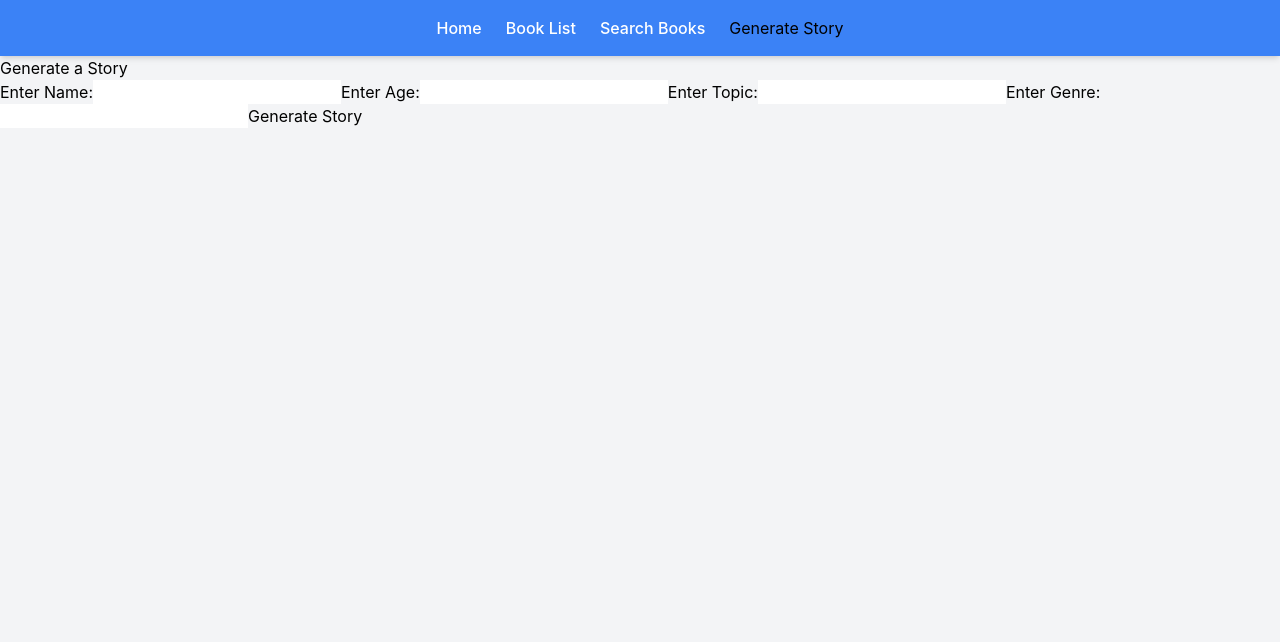
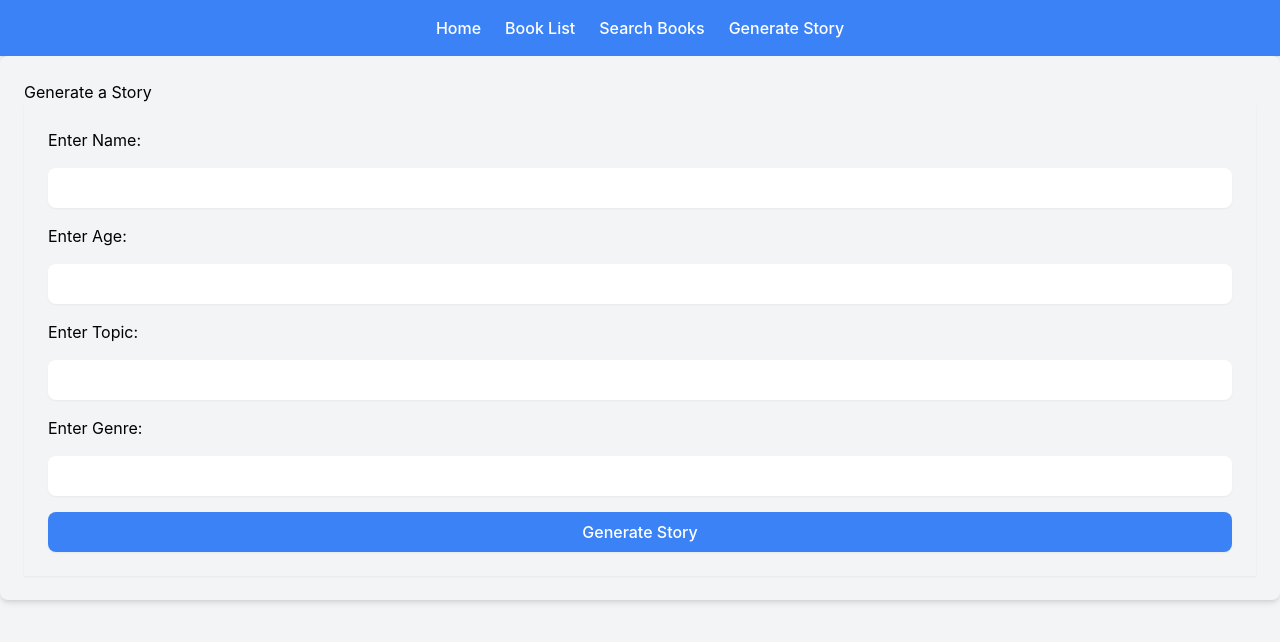
Before and after one commit to joulesdominic/COMP3504-final-project, a React (Create React App) app in the folder client/: page /books/generate in a window 1280 px wide. Shown: the top 642 px of the page. Built offline with nearby package versions, Linux system fonts and the light colour scheme.

Commit message:
Added styling to Generate page

```diff
--- a/client/src/App.js
+++ b/client/src/App.js
@@ -13,7 +13,7 @@ function App() {
         <Link to="/" className="text-white font-medium hover:underline">Home</Link>
         <Link to="/books" className="text-white font-medium hover:underline">Book List</Link>
         <Link to="/books/search" className="text-white font-medium hover:underline">Search Books</Link>
-        <Link to="/books/generate">Generate Story</Link>
+        <Link to="/books/generate" className='text-white font-medium hover:underline'>Generate Story</Link>
       </nav>
 
       <Routes>
--- a/client/src/components/GenerateBook.js
+++ b/client/src/components/GenerateBook.js
@@ -23,15 +23,16 @@ function GenerateStory() {
     };
 
     return(
-        <div>
+        <div className='max-w-4x1 mx-auto p-6 bg-gray-100 rounded-lg shadow-md'>
             <h1>Generate a Story</h1>
-            <form onSubmit={handleSubmit}>
+            <form onSubmit={handleSubmit} className='flex flex-col space-y-4 bg=white p-6 rounged-lg shadow-sm'>
                 <lable>Enter Name:</lable>
                 <input
                     type='text'
                     value={name}
                     onChange={(e) => setName(e.target.value)}
                     required
+                    className='w-full border-gray-300 rounded-lg shadow-sm focus:ring focus:ring-blue-300 focus:outline-none p-2'
                 />
                 <lable>Enter Age:</lable>
                 <input
@@ -39,6 +40,7 @@ function GenerateStory() {
                     value={age}
                     onChange={(e) => setAge(e.target.value)}
                     required
+                    className='w-full border-gray-300 rounded-lg shadow-sm focus:ring focus:ring-blue-300 focus:outline-none p-2'
                 />
                 <lable>Enter Topic:</lable>
                 <input
@@ -46,6 +48,7 @@ function GenerateStory() {
                     value={topic}
                     onChange={(e) => setTopic(e.target.value)}
                     required
+                    className='w-full border-gray-300 rounded-lg shadow-sm focus:ring focus:ring-blue-300 focus:outline-none p-2'
                 />
                 <lable>Enter Genre:</lable>
                 <input
@@ -53,8 +56,9 @@ function GenerateStory() {
                     value={genre}
                     onChange={(e) => setGenre(e.target.value)}
                     required
+                    className='w-full border-gray-300 rounded-lg shadow-sm focus:ring focus:ring-blue-300 focus:outline-none p-2'
                 />
-                <button type='submit'>Generate Story</button>
+                <button type='submit' className='px-4 py-2 bg-blue-500 text-white font-medium rounded-lg hover:bg-blue-600 transition-colors shadow-sm'>Generate Story</button>
             </form>
 
             {error && <p>{error}</p>}
--- a/client/src/components/Home.js
+++ b/client/src/components/Home.js
@@ -4,7 +4,7 @@ import '../index.css';
 
 function Home() {
     return (
-        <div className="container mx-auto p-4 flex items-center">
+        <div className="container mx-auto p-4 flex justify-center items-center">
             <h1 className="text-3xl font-bold text-gray-900">Customized Story Books</h1>
         </div>
     )
```
